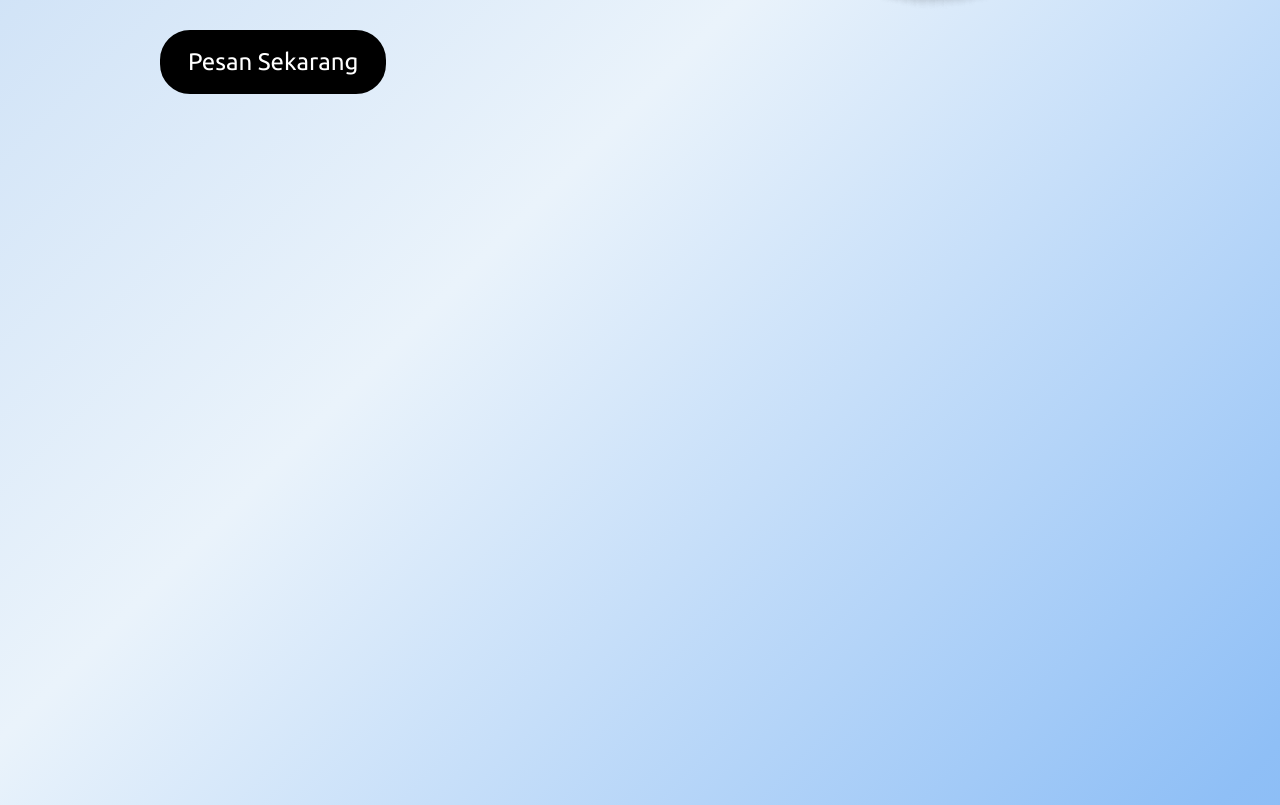
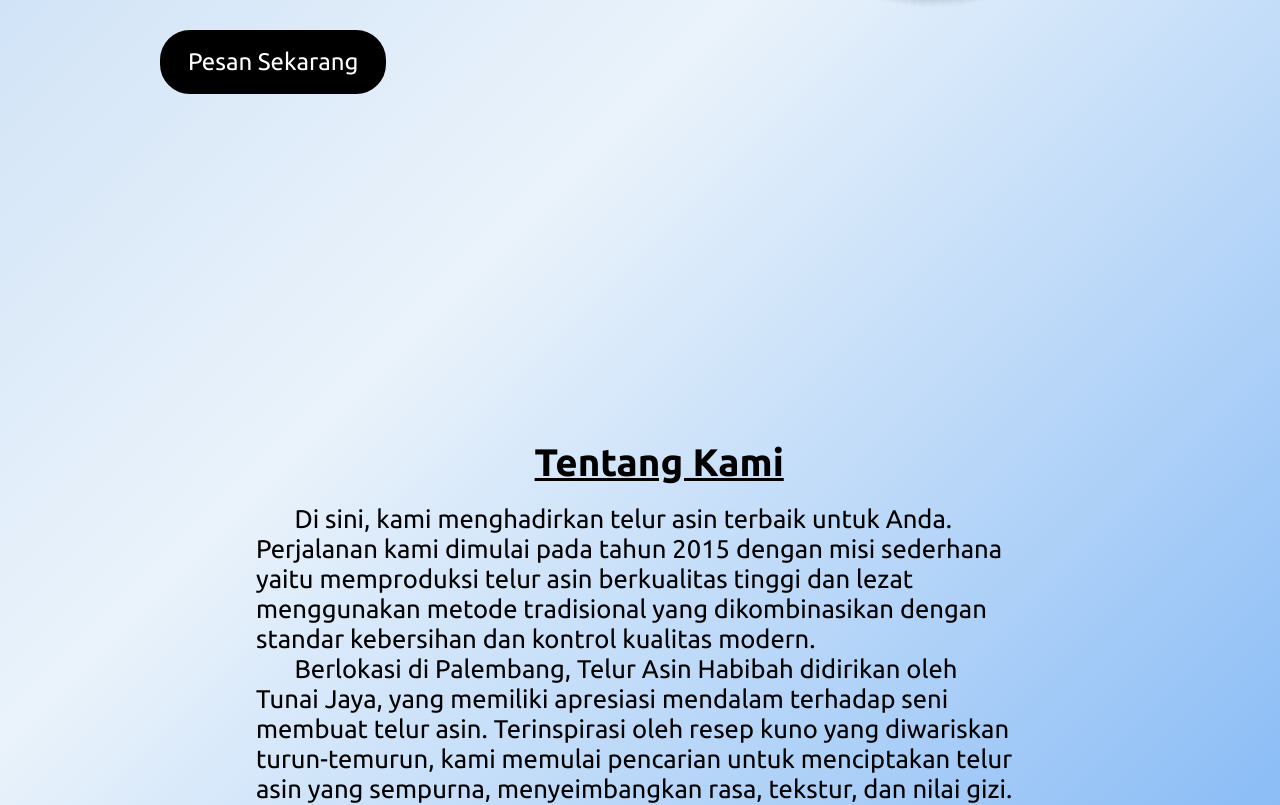
Before and after one commit to MuhammadSyarruri/telurasinhabibah, a React (Vite) app: page / in a window 1280 px wide. Shown: the part 540-1345 px from the top of the page. Built offline with nearby package versions, Linux system fonts and the light colour scheme.

Commit message:
add about section

```diff
--- a/src/App.jsx
+++ b/src/App.jsx
@@ -3,7 +3,7 @@
     <>
       <Navbar />
       <Hero />
-      {/* <About /> */}
+      <About />
       {/* <Process /> */}
       {/* <Location /> */}
       {/* <Mitra /> */}
@@ -43,3 +43,25 @@
     </section>
   );
 }
+
+function About() {
+  return (
+    <section className="about-section">
+      <h2 className="section-title">Tentang Kami</h2>
+      <p>
+        Di sini, kami menghadirkan telur asin terbaik untuk Anda. Perjalanan
+        kami dimulai pada tahun 2015 dengan misi sederhana yaitu memproduksi
+        telur asin berkualitas tinggi dan lezat menggunakan metode tradisional
+        yang dikombinasikan dengan standar kebersihan dan kontrol kualitas
+        modern.
+      </p>
+      <p>
+        Berlokasi di Palembang, Telur Asin Habibah didirikan oleh Tunai Jaya,
+        yang memiliki apresiasi mendalam terhadap seni membuat telur asin.
+        Terinspirasi oleh resep kuno yang diwariskan turun-temurun, kami memulai
+        pencarian untuk menciptakan telur asin yang sempurna, menyeimbangkan
+        rasa, tekstur, dan nilai gizi.
+      </p>
+    </section>
+  );
+}
--- a/src/index.css
+++ b/src/index.css
@@ -9,6 +9,12 @@
   background: linear-gradient(135deg, #bfd8f4, #eaf3fb, #8fbff6, #63a5f0);
   height: 300vh;
   position: relative;
+}
+
+.section-title {
+  text-align: center;
+  text-decoration-line: underline;
+  margin-bottom: 20px;
 }
 
 /* Navbar */
@@ -83,3 +89,12 @@
   width: clamp(15rem, 40%, 40rem);
   height: auto;
 }
+
+/* About */
+.about-section {
+  padding-top: 20rem;
+  padding-inline: 20vw;
+  font-size: clamp(1.2rem, 2vw, 1.8rem);
+  text-align: start;
+  text-indent: 1.5em;
+}
```
